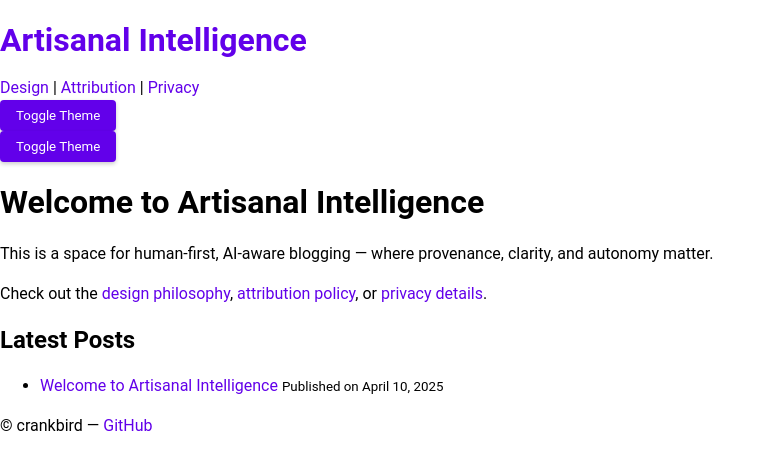
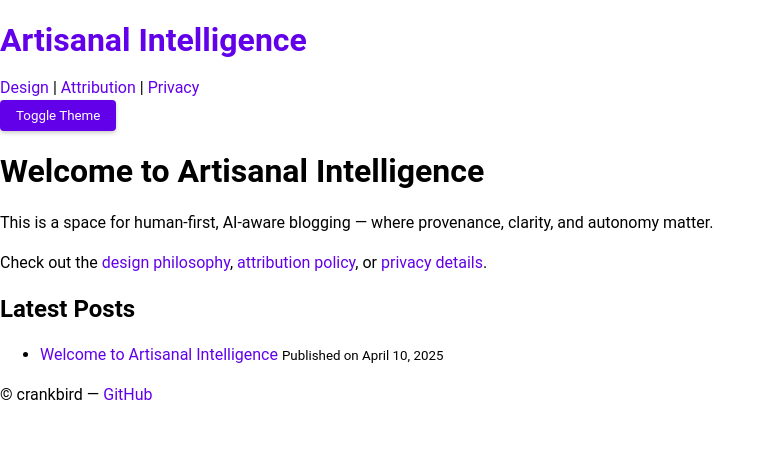
Before and after one commit to crankbird/artisnal-intelligence, a Jekyll site: the page built from index.md, in a window 1280 px wide. Shown: the top 470 px of the page, without its empty margins (0-776 px from the left). Built offline with Jekyll 4.4.1, drawn with Linux system fonts in a browser that asks for light colours.

Commit message:
remove reduntant theme toggle button which is causing multiple issues

```diff
--- a/index.md
+++ b/index.md
@@ -2,10 +2,6 @@
 layout: default
 title: Home
 ---
-
-<nav>
-  <button id="theme-toggle">Toggle Theme</button>
-</nav>
 
 # Welcome to Artisanal Intelligence
 
```
